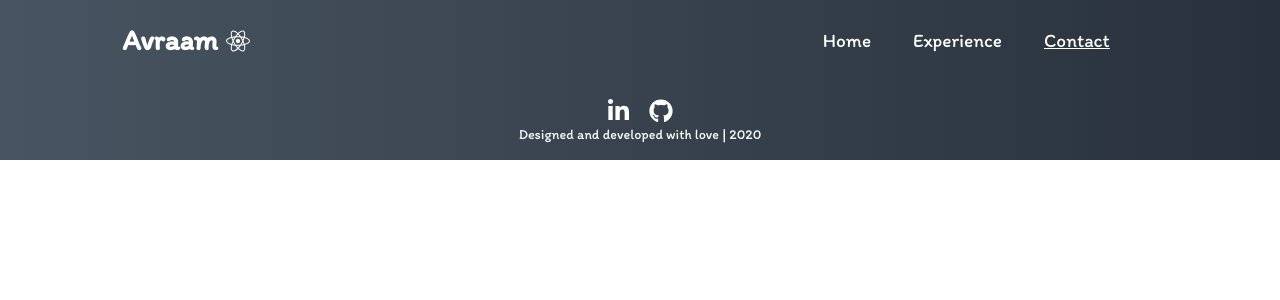
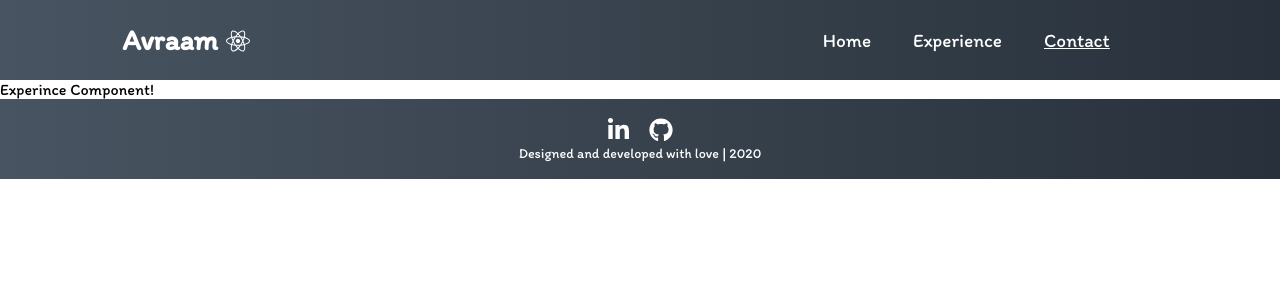
Before and after one commit to avnikolaou/portfolio, a React (Create React App) app: page /contact in a window 1280 px wide. Shown: the top 300 px of the page. Built offline with nearby package versions, Linux system fonts and the light colour scheme.

Commit message:
feat: experience and contact components

```diff
--- a/src/App.js
+++ b/src/App.js
@@ -4,6 +4,8 @@ import { Switch, Route } from 'react-router-dom';
 import Navbar from './components/Navbar/Navbar';
 import Home from './components/Home/Home';
 import Footer from './components/Footer';
+import Experience from './components/Experience';
+import Contact from './components/Contact';
 
 function App() {
     return (
@@ -11,6 +13,8 @@ function App() {
             <Navbar />
             <Switch>
                 <Route exact path={'/'} component={Home} />
+                <Route exact path={'/experience'} component={Experience} />
+                <Route exact path={'/contact'} component={Contact} />
             </Switch>
             <Footer />
         </div>
--- /dev/null
+++ b/src/components/Contact.js
@@ -0,0 +1,11 @@
+import React from 'react';
+
+const Contact = () => {
+    return (
+        <div>
+            Experince Component!
+        </div>
+    )
+}
+
+export default Contact;
--- /dev/null
+++ b/src/components/Experience.js
@@ -0,0 +1,11 @@
+import React from 'react';
+
+const Experience = () => {
+    return (
+        <div>
+            Experince Component!
+        </div>
+    )
+}
+
+export default Experience;
```
